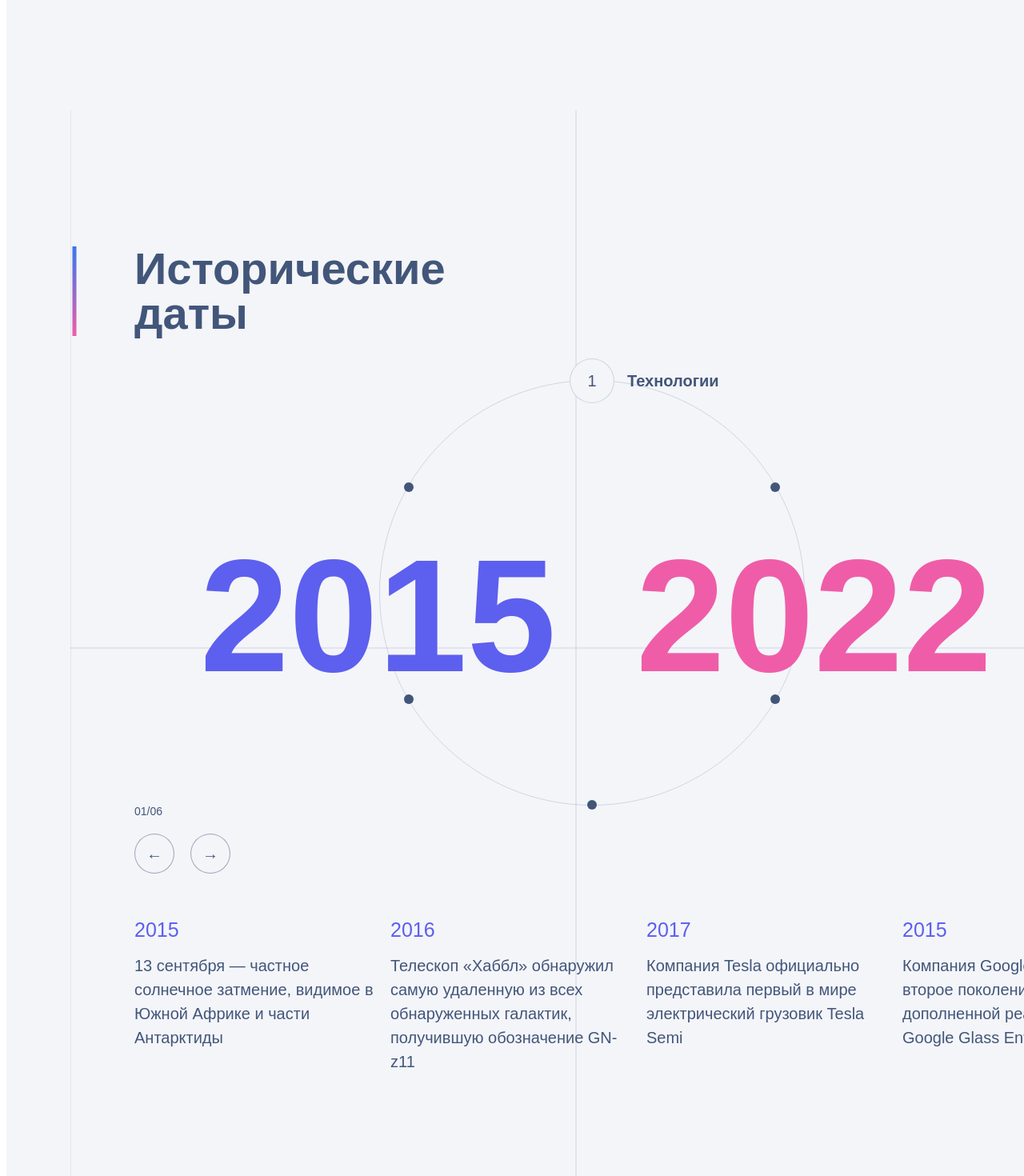
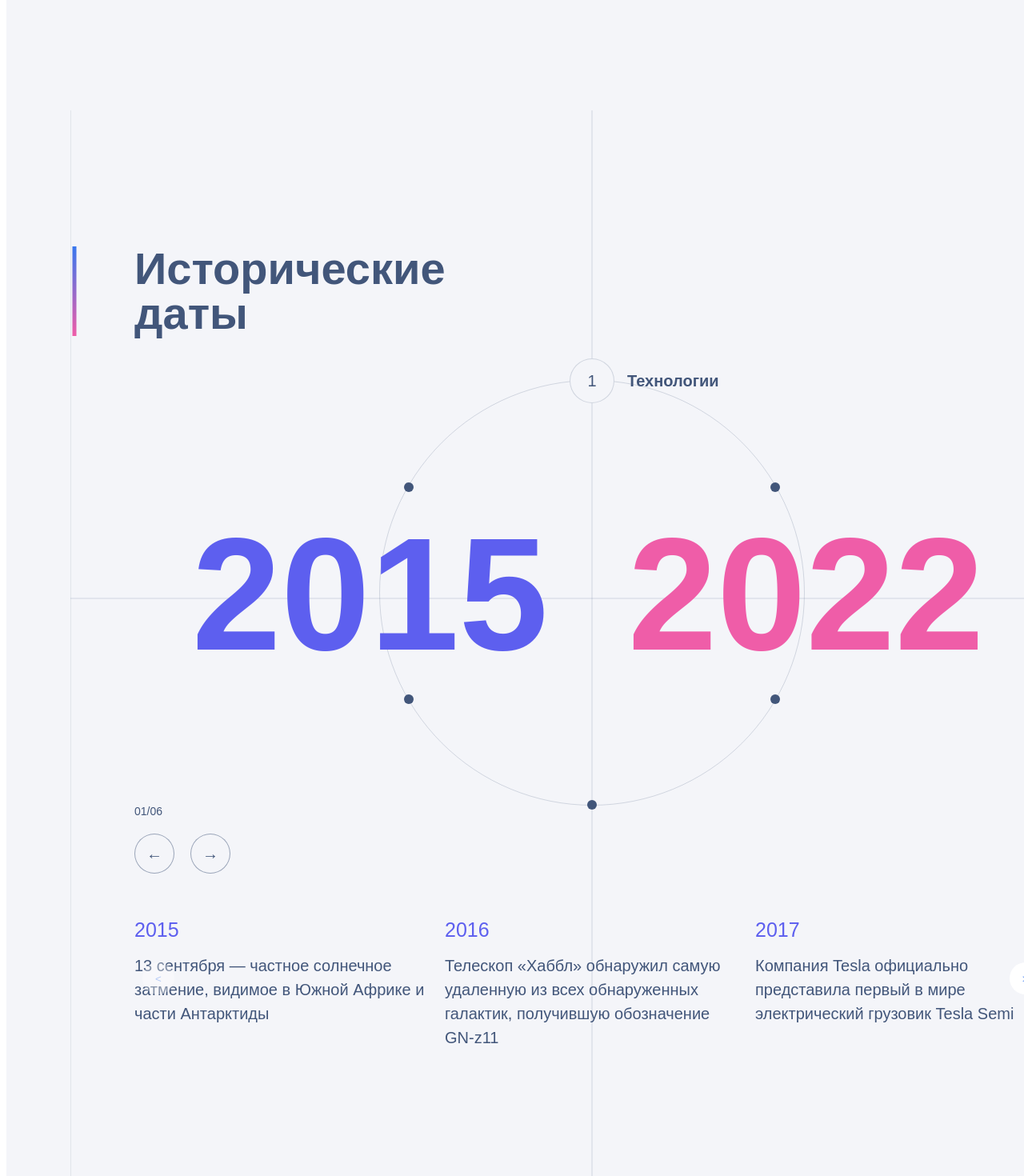
Before and after one commit to Sun-in-summer/only_for, a React app in the folder timeline-block/: page / in a window 1280 px wide. Shown: the part 140-1610 px from the top of the page at 80% size. Built offline with nearby package versions, Linux system fonts and the light colour scheme.

Commit message:
inner swiper added,  navbuttons -WIP

```diff
--- a/timeline-block/src/components/events-slider/events-slider.styles.ts
+++ b/timeline-block/src/components/events-slider/events-slider.styles.ts
@@ -31,9 +31,10 @@ import styled from "styled-components";
 // `;
 export const SliderTrack = styled.div`
   display: flex;
-  gap: 20px;
+  gap: 80px;
   transition: transform 0.3s ease;
-  padding-top: 56px
+  padding-top: 56px;
+  height: 250px;
 `;
 export const SingleSlide = styled.div`
   min-width: 300px;
@@ -52,3 +53,39 @@ export const EventDescription = styled.div`
   color: #42567a;
   line-height: 1.5;
 `;
+
+
+
+export const InnerNavButton = styled.button`
+  position: absolute;
+  top: 50%;
+  z-index: 10;
+  width: 40px;
+  height: 40px;
+  background: white;
+  border-radius: 50%;
+  color: #3877ee;
+  border: none;
+  cursor: pointer;
+  transform: translateY(-50%);
+  display: flex;
+  align-items: center;
+  justify-content: center;
+
+  &:after {
+    content: "";
+
+  }
+
+  &.swiper-button-prev {
+    left: 10px;
+  }
+
+  &.swiper-button-next {
+    right: 10px;
+  }
+
+  &:hover {
+    background: rgba(0, 0, 0, 0.6);
+  }
+`;
--- a/timeline-block/src/components/events-slider/events-slider.tsx
+++ b/timeline-block/src/components/events-slider/events-slider.tsx
@@ -1,6 +1,16 @@
 import { Swiper, SwiperSlide } from "swiper/react";
 import { EventName } from '../../shared/interfaces/event-name';
-import { EventDescription, EventYear, SingleSlide, SliderTrack } from './events-slider.styles';
+import {
+  EventDescription,
+  EventYear,
+  SingleSlide,
+  SliderTrack,
+  InnerNavButton,
+} from "./events-slider.styles";
+import { Navigation } from "swiper/modules";
+import "swiper/css";
+import "swiper/css/navigation";
+import { SwiperResetStyles } from '../../styles/global';
 
 
 type EventsSliderProps = {
@@ -9,16 +19,42 @@ type EventsSliderProps = {
 
 const EventsSlider: React.FC<EventsSliderProps> = ({ activeEvents }) => {
     return (
-      <Swiper spaceBetween={20} slidesPerView={1} navigation>
+      <Swiper spaceBetween={80} slidesPerView={1}>
         {activeEvents.map((event, index) => (
           <SwiperSlide key={index}>
             <SliderTrack>
-              {activeEvents.map((event, index) => (
-                <SingleSlide key={index}>
-                  <EventYear>{event.year}</EventYear>
-                  <EventDescription>{event.description}</EventDescription>
-                </SingleSlide>
-              ))}
+              {/* {activeEvents.map((event, index) => (
+                  <SingleSlide key={index}>
+                    <EventYear>{event.year}</EventYear>
+                    <EventDescription>{event.description}</EventDescription>
+                  </SingleSlide>
+                ))} */}
+              {/* <SwiperResetStyles /> */}
+              <InnerNavButton className="swiper-button-prev">
+                { "<"}
+              </InnerNavButton>
+              <InnerNavButton className="swiper-button-next">
+                {">"}
+              </InnerNavButton>
+              {/* <InnerNavButton>{">"}</InnerNavButton>
+              <InnerNavButton>{"<"}</InnerNavButton> */}
+              <Swiper
+                modules={[Navigation]}
+                spaceBetween={20} // расстояние между слайдами
+                slidesPerView={3} // показывать по 3 элемента на слайде
+                pagination={{ clickable: true }} // точки пагинации (по желанию)
+                navigation={{
+                  prevEl: ".swiper-button-prev",
+                  nextEl: ".swiper-button-next",
+                }}
+              >
+                {activeEvents.map((event, index) => (
+                  <SwiperSlide key={index}>
+                    <EventYear>{event.year}</EventYear>
+                    <EventDescription>{event.description}</EventDescription>
+                  </SwiperSlide>
+                ))}
+              </Swiper>
             </SliderTrack>
           </SwiperSlide>
         ))}
--- a/timeline-block/src/components/period-point/period-point.styles.ts
+++ b/timeline-block/src/components/period-point/period-point.styles.ts
@@ -38,6 +38,19 @@ export const PeriodPoint = styled.button`
   display: flex;
   align-items: center;
   justify-content: center;
+  z-index: 20;
+  &::before {
+    content: "";
+    position: absolute;
+    top: 50%;
+    left: 50%;
+    width: 40px; /* увеличенная зона */
+    height: 40px;
+    transform: translate(-50%, -50%);
+    border-radius: 50%;
+    background: transparent;
+    pointer-events: auto;
+  }
 
   &.active {
     width: 56px;
--- a/timeline-block/src/components/period-point/period-point.tsx
+++ b/timeline-block/src/components/period-point/period-point.tsx
@@ -31,6 +31,7 @@ const PeriodPoint = forwardRef<HTMLButtonElement, PeriodPointProps>(
   ) => {
     const inverseRotation = -circleRotation;
     return (
+
       <StyledPeriodPoint
         ref={ref}
         className={isActive ? "active" : "inactive"}
--- a/timeline-block/src/components/time-line-block/time-line-block.styes.ts
+++ b/timeline-block/src/components/time-line-block/time-line-block.styes.ts
@@ -23,7 +23,7 @@ export const Container = styled.div`
 
 export const InnerContainer = styled.div`
  position: relative;
-  max-width: 1320px;
+  max-width: 1440зч;
   padding: 170px 40px 140px 80px;
   &::before {
     content: "";
@@ -62,17 +62,18 @@ export const Title = styled.h2`
 
 export const VerticalLine = styled.div`
   position: absolute;
-  left: 50%;
+  left: calc(50% + 20px);
   top: 0;
   bottom: 0;
   width: 1px;
   background: rgba(66, 86, 122, 0.2);
-  transform: translateX(-50%) ;
+  transform: translateX(-50% )
+  ;
 `;
 
 export const  CenterLine = styled.div`
   position: absolute;
-  top: 50%;
+  top: calc(50% - 90px) ;
   left: 0;
   right: 0;
   height: 1px;
--- a/timeline-block/src/components/years-display/years-display.styles.ts
+++ b/timeline-block/src/components/years-display/years-display.styles.ts
@@ -2,8 +2,8 @@ import styled from "styled-components";
 
 export const YearsDisplay = styled.div`
   position: absolute;
-  left: 50%;
-  top: 50%;
+  left: calc(50% - 10px);
+  top: calc(50% - 55px);
   transform: translate(calc(-50% + 25px), calc(-50% - 40px));
   display: flex;
   gap: 100px;
@@ -15,7 +15,7 @@ export const StartYear = styled.div`
   color: #5d5fef;
   line-height: 1;
   transition: opacity 0.3s ease;
-
+  z-index: 1;
   &.animating {
     opacity: 0.5;
   }
@@ -26,7 +26,7 @@ export const EndYear = styled.div`
   color: #ef5da8;
   line-height: 1;
   transition: opacity 0.3s ease;
-
+  z-index: 1;
   &.animating {
     opacity: 0.5;
   }
```
